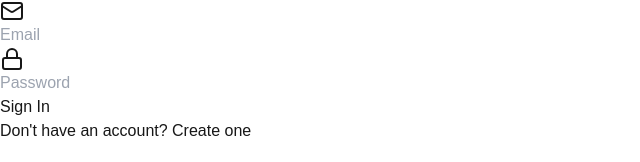
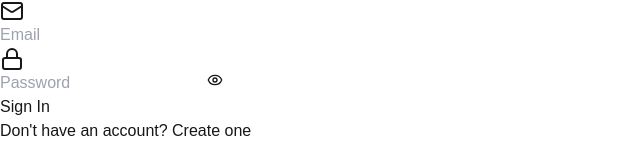
Before and after one commit to Saiweb3dev/Storely, a Next.js app in the folder frontend/: page /auth in a window 1280 px wide. Shown: the part 121-283 px from the top of the page, without its empty margins (0-640 px from the left). Built offline with nearby package versions, Linux system fonts and the light colour scheme; no server answers.

Commit message:
feat : a eye button that allow user to see their entered password

```diff
--- a/frontend/src/components/Auth/SignInForm.tsx
+++ b/frontend/src/components/Auth/SignInForm.tsx
@@ -1,6 +1,6 @@
 import { useState } from 'react';
 import { motion, AnimatePresence } from 'framer-motion';
-import { Loader2, Mail, Lock } from 'lucide-react';
+import { Loader2, Mail, Lock, Eye, EyeOff } from 'lucide-react';
 import { SignInFormData } from '@/types/auth';
 
 interface SignInFormProps {
@@ -11,17 +11,22 @@ interface SignInFormProps {
   successMessage: string | null;
 }
 
-export function SignInForm({ onSubmit, onSwitch, isLoading, error,successMessage }: SignInFormProps) {
+export function SignInForm({ onSubmit, onSwitch, isLoading, error, successMessage }: SignInFormProps) {
   const [formData, setFormData] = useState<SignInFormData>({
     email: '',
     password: ''
   });
 
   const [focusedField, setFocusedField] = useState<'email' | 'password' | null>(null);
+  const [showPassword, setShowPassword] = useState(false);
 
   const handleSubmit = (e: React.FormEvent) => {
     e.preventDefault();
     onSubmit(formData);
+  };
+
+  const togglePasswordVisibility = () => {
+    setShowPassword(!showPassword);
   };
 
   return (
@@ -73,6 +78,7 @@ export function SignInForm({ onSubmit, onSwitch, isLoading, error,successMessage
               placeholder="Email"
               className="w-full text-black pl-10 pr-4 py-2 border rounded-md focus:outline-none focus:ring-2 focus:ring-blue-500"
               disabled={isLoading}
+              autoComplete="email"
             />
             <AnimatePresence>
               {focusedField === 'email' && (
@@ -93,15 +99,48 @@ export function SignInForm({ onSubmit, onSwitch, isLoading, error,successMessage
           >
             <Lock className="absolute left-3 top-1/2 transform -translate-y-1/2 text-gray-400" />
             <input
-              type="password"
+              type={showPassword ? "text" : "password"}
               value={formData.password}
               onChange={(e) => setFormData({ ...formData, password: e.target.value })}
               onFocus={() => setFocusedField('password')}
               onBlur={() => setFocusedField(null)}
               placeholder="Password"
-              className="w-full text-black pl-10 pr-4 py-2 border rounded-md focus:outline-none focus:ring-2 focus:ring-blue-500"
+              className="w-full text-black pl-10 pr-12 py-2 border rounded-md focus:outline-none focus:ring-2 focus:ring-blue-500"
               disabled={isLoading}
+              autoComplete="current-password"
             />
+            <motion.button
+              type="button"
+              onClick={togglePasswordVisibility}
+              className="absolute right-3 top-1/2 -translate-y-1/2 text-gray-400 focus:outline-none w-6 h-6 flex items-center justify-center"
+              aria-label={showPassword ? "Hide password" : "Show password"}
+            >
+              <AnimatePresence mode="wait" initial={false}>
+                {showPassword ? (
+                  <motion.div
+                    key="eye-off"
+                    initial={{ opacity: 0 }}
+                    animate={{ opacity: 1 }}
+                    exit={{ opacity: 0 }}
+                    transition={{ duration: 0.2 }}
+                    className="flex items-center justify-center"
+                  >
+                    <EyeOff size={16} />
+                  </motion.div>
+                ) : (
+                  <motion.div
+                    key="eye"
+                    initial={{ opacity: 0 }}
+                    animate={{ opacity: 1 }}
+                    exit={{ opacity: 0 }}
+                    transition={{ duration: 0.2 }}
+                    className="flex items-center justify-center"
+                  >
+                    <Eye size={16} />
+                  </motion.div>
+                )}
+              </AnimatePresence>
+            </motion.button>
             <AnimatePresence>
               {focusedField === 'password' && (
                 <motion.div
--- a/frontend/src/components/Auth/SignUpForm.tsx
+++ b/frontend/src/components/Auth/SignUpForm.tsx
@@ -1,6 +1,6 @@
 import { useState } from 'react';
 import { motion, AnimatePresence } from 'framer-motion';
-import { Loader2, Mail, Lock, User } from 'lucide-react';
+import { Loader2, Mail, Lock, User, Eye, EyeOff } from 'lucide-react';
 import { SignUpFormData } from '@/types/auth';
 
 interface SignUpFormProps {
@@ -12,7 +12,6 @@ interface SignUpFormProps {
 
 export function SignUpForm({ onSubmit, onSwitch, isLoading, error }: SignUpFormProps) {
   const [formData, setFormData] = useState<SignUpFormData>({
-    userID: '',
     username: '',
     email: '',
     password: ''
@@ -20,9 +19,15 @@ export function SignUpForm({ onSubmit, onSwitch, isLoading, error }: SignUpFormP
 
   const [focusedField, setFocusedField] = useState<'username' | 'email' | 'password' | null>(null);
 
+  const [showPassword, setShowPassword] = useState(false);
+
   const handleSubmit = (e: React.FormEvent) => {
     e.preventDefault();
     onSubmit(formData);
+  };
+
+  const togglePasswordVisibility = () => {
+    setShowPassword(!showPassword);
   };
 
   return (
@@ -122,15 +127,47 @@ export function SignUpForm({ onSubmit, onSwitch, isLoading, error }: SignUpFormP
           >
             <Lock className="absolute left-3 top-1/2 transform -translate-y-1/2 text-gray-400" />
             <input
-              type="password"
+              type={showPassword ? "text" : "password"}
               value={formData.password}
               onChange={(e) => setFormData({ ...formData, password: e.target.value })}
               onFocus={() => setFocusedField('password')}
               onBlur={() => setFocusedField(null)}
               placeholder="Password"
-              className="w-full text-black pl-10 pr-4 py-2 border rounded-md focus:outline-none focus:ring-2 focus:ring-blue-500"
+              className="w-full text-black pl-10 pr-12 py-2 border rounded-md focus:outline-none focus:ring-2 focus:ring-blue-500"
               disabled={isLoading}
             />
+            <motion.button
+              type="button"
+              onClick={togglePasswordVisibility}
+              className="absolute right-3 top-1/2 -translate-y-1/2 text-gray-400 focus:outline-none w-6 h-6 flex items-center justify-center"
+              aria-label={showPassword ? "Hide password" : "Show password"}
+            >
+              <AnimatePresence mode="wait" initial={false}>
+                {showPassword ? (
+                  <motion.div
+                    key="eye-off"
+                    initial={{ opacity: 0 }}
+                    animate={{ opacity: 1 }}
+                    exit={{ opacity: 0 }}
+                    transition={{ duration: 0.2 }}
+                    className="flex items-center justify-center"
+                  >
+                    <EyeOff size={16} />
+                  </motion.div>
+                ) : (
+                  <motion.div
+                    key="eye"
+                    initial={{ opacity: 0 }}
+                    animate={{ opacity: 1 }}
+                    exit={{ opacity: 0 }}
+                    transition={{ duration: 0.2 }}
+                    className="flex items-center justify-center"
+                  >
+                    <Eye size={16} />
+                  </motion.div>
+                )}
+              </AnimatePresence>
+            </motion.button>
             <AnimatePresence>
               {focusedField === 'password' && (
                 <motion.div
@@ -200,19 +237,6 @@ export function SignUpForm({ onSubmit, onSwitch, isLoading, error }: SignUpFormP
           Already have an account? Sign in
         </button>
       </motion.div>
-
-      {/* <motion.div
-        className="absolute inset-0 -z-10 bg-gradient-to-br from-blue-100 to-purple-100 opacity-50"
-        animate={{
-          backgroundPosition: ['0% 0%', '100% 100%'],
-          transition: {
-            duration: 20,
-            ease: 'linear',
-            repeat: Infinity,
-            repeatType: 'reverse'
-          }
-        }}
-      /> */}
     </motion.div>
   );
 }
--- a/frontend/src/types/auth.ts
+++ b/frontend/src/types/auth.ts
@@ -5,7 +5,6 @@ export interface SignInFormData {
 }
 
 export interface SignUpFormData {
-  userID : string;
   username: string;
   email: string;
   password: string;
```
